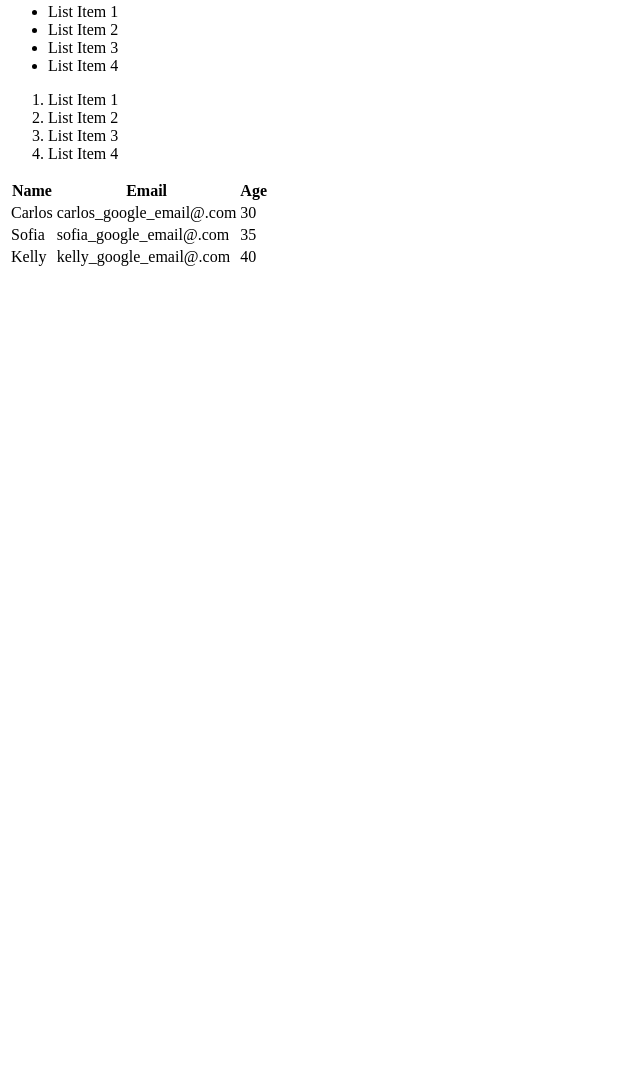
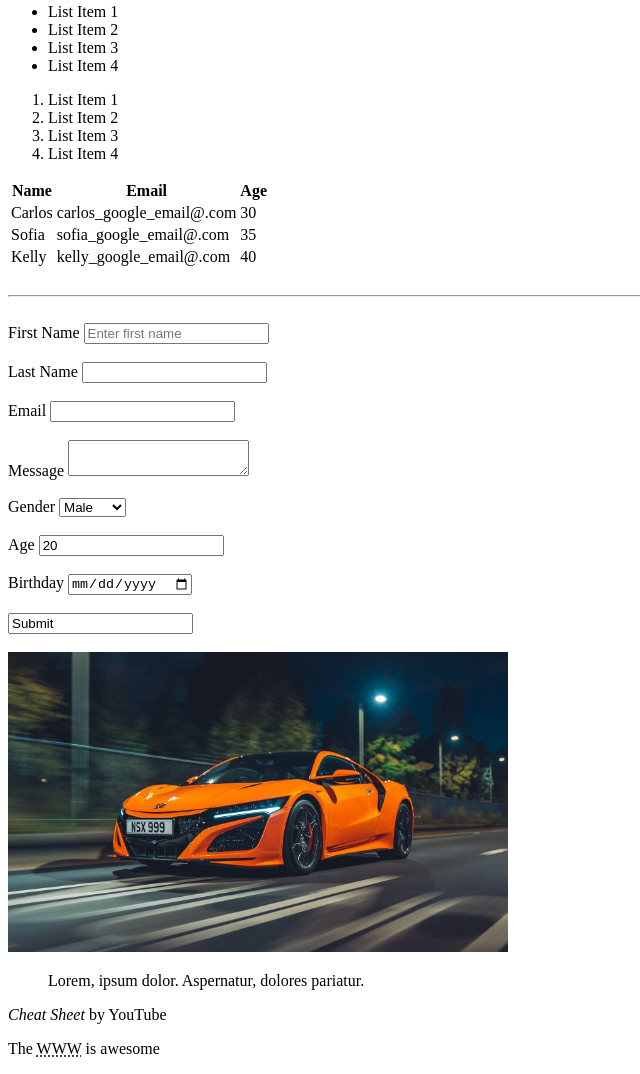
Before and after one commit to Gil-Campos/Learning-JavaScript, a plain HTML site: page 1-Learning-HTML/index.html in a window 1280 px wide. Shown: the part 461-1535 px from the top of the page, without its empty margins (0-640 px from the left). Before the commit the page ends 800 px from the top, so only its background shows below. Drawn offline with Linux system fonts and the light colour scheme.

Commit message:
Learned about forms, images and quotations even tho quotations idk when and where to use it in a web page but I will search for examples

```diff
--- a/1-Learning-HTML/index.html
+++ b/1-Learning-HTML/index.html
@@ -81,6 +81,68 @@
             </tr>
         </tbody>
     </table>
+
+    <br>
+    <hr>
+    <br>
+
+    <!-- Forms -->
+    <form action="process.php" method="POST">
+        <div>
+            <label>First Name</label>
+            <input type="text" name="firstName" placeholder="Enter first name">
+        </div>
+        <br>
+        <div>
+            <label>Last Name</label>
+            <input type="text" name="lastName">
+        </div>
+        <br>
+        <div>
+            <label>Email</label>
+            <input type="email" name="email">
+        </div>
+        <br>
+        <div>
+            <label>Message</label>
+            <textarea name="message"></textarea>
+        </div>
+        <br>
+        <div>
+            <label>Gender</label>
+            <select name="gender">
+                <option value="male">Male</option>
+                <option value="female">Female</option>
+            </select>
+        </div>
+        <br>
+        <div>
+            <label>Age</label>
+            <input type="number" name="age" value="20">
+        </div>
+        <br>
+        <div>
+            <label>Birthday</label>
+            <input type="date" name="birthday">
+        </div>
+        <br>
+        <input type="submmit" name="submit" value="Submit">
+    </form>
+
+    <!-- Images -->
+    <br>
+    <a href="http://www.google.com/">
+        <img src="img/sample_imge.jpg" alt="sample image" width="500" height="300">
+    </a>
+
+    <!-- Quotations -->
+    <blockquote cite="Some people">Lorem, ipsum dolor.
+        Aspernatur, dolores pariatur.
+    </blockquote>
+
+    <p><cite>Cheat Sheet</cite> by YouTube</p>
+
+    <p>The <abbr title="World Wide Web">WWW</abbr> is awesome</p>
 </body>
 
 </html>
```
Also changed, not shown: 1-Learning-HTML/img/sample_imge.jpg (added).
